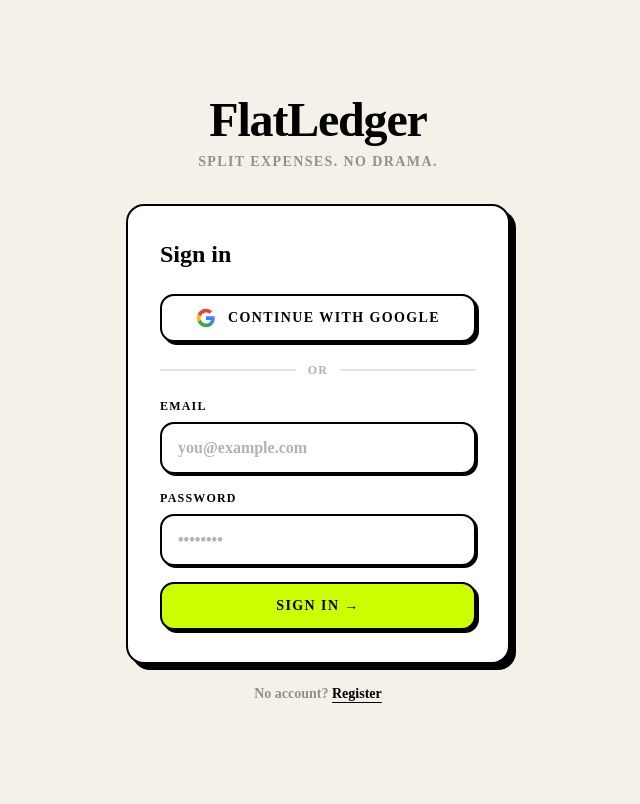
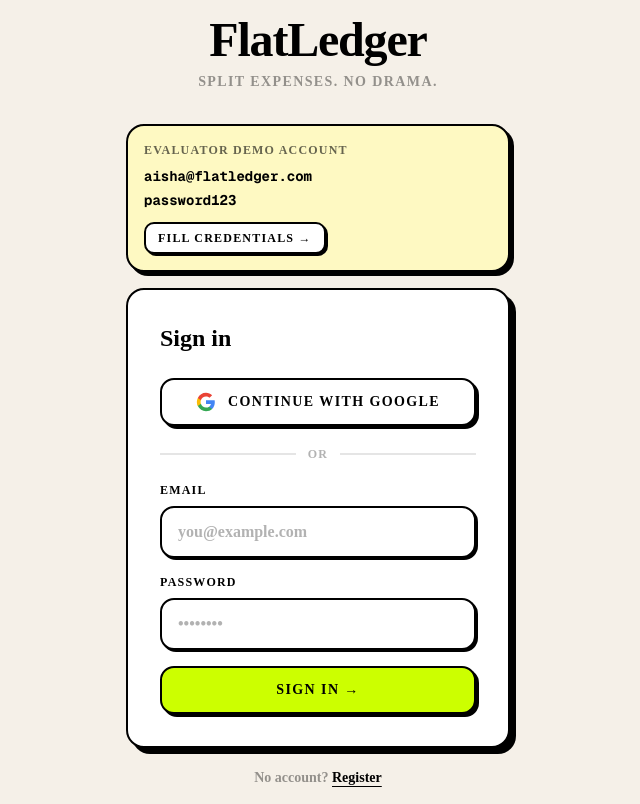
Before and after one commit to prudh-vi/flatledger, a Next.js app: page /login in a window 1280 px wide. Shown: the whole page, without its empty margins (322-962 px from the left). Built offline with nearby package versions, Linux system fonts and the light colour scheme.

Commit message:
feat: add demo credentials banner to login page for evaluator

```diff
--- a/app/login/page.tsx
+++ b/app/login/page.tsx
@@ -56,6 +56,20 @@ export default function LoginPage() {
         <div className="mb-8 text-center">
           <h1 className="text-5xl font-black tracking-tight">FlatLedger</h1>
           <p className="mt-2 text-sm font-bold text-black/40 uppercase tracking-widest">Split expenses. No drama.</p>
+        </div>
+
+        {/* Demo credentials */}
+        <div className="mb-4 rounded-2xl border-2 border-brutal bg-yellow-100 p-4 shadow-[4px_4px_0px_#000]">
+          <p className="mb-2 text-xs font-black uppercase tracking-widest text-black/60">Evaluator Demo Account</p>
+          <div className="mb-1 font-mono text-sm font-bold">aisha@flatledger.com</div>
+          <div className="mb-3 font-mono text-sm font-bold">password123</div>
+          <button
+            type="button"
+            onClick={() => { setEmail("aisha@flatledger.com"); setPassword("password123") }}
+            className="rounded-lg border-2 border-brutal bg-white px-3 py-1.5 text-xs font-black uppercase tracking-widest shadow-[2px_2px_0px_#000] transition-all hover:-translate-x-0.5 hover:-translate-y-0.5 hover:shadow-[3px_3px_0px_#000] active:translate-x-0.5 active:translate-y-0.5 active:shadow-[1px_1px_0px_#000]"
+          >
+            Fill credentials →
+          </button>
         </div>
 
         {/* Card */}
```
